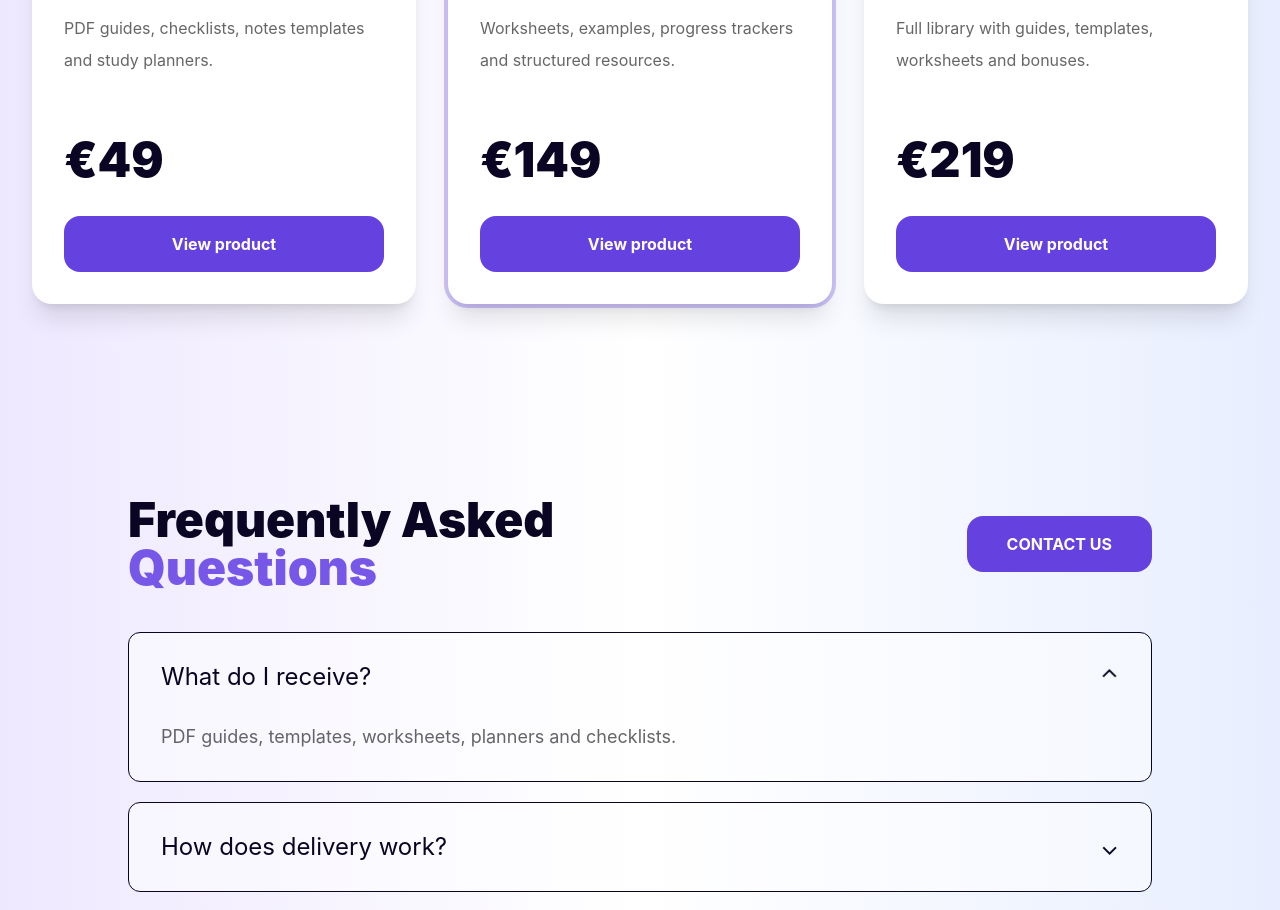
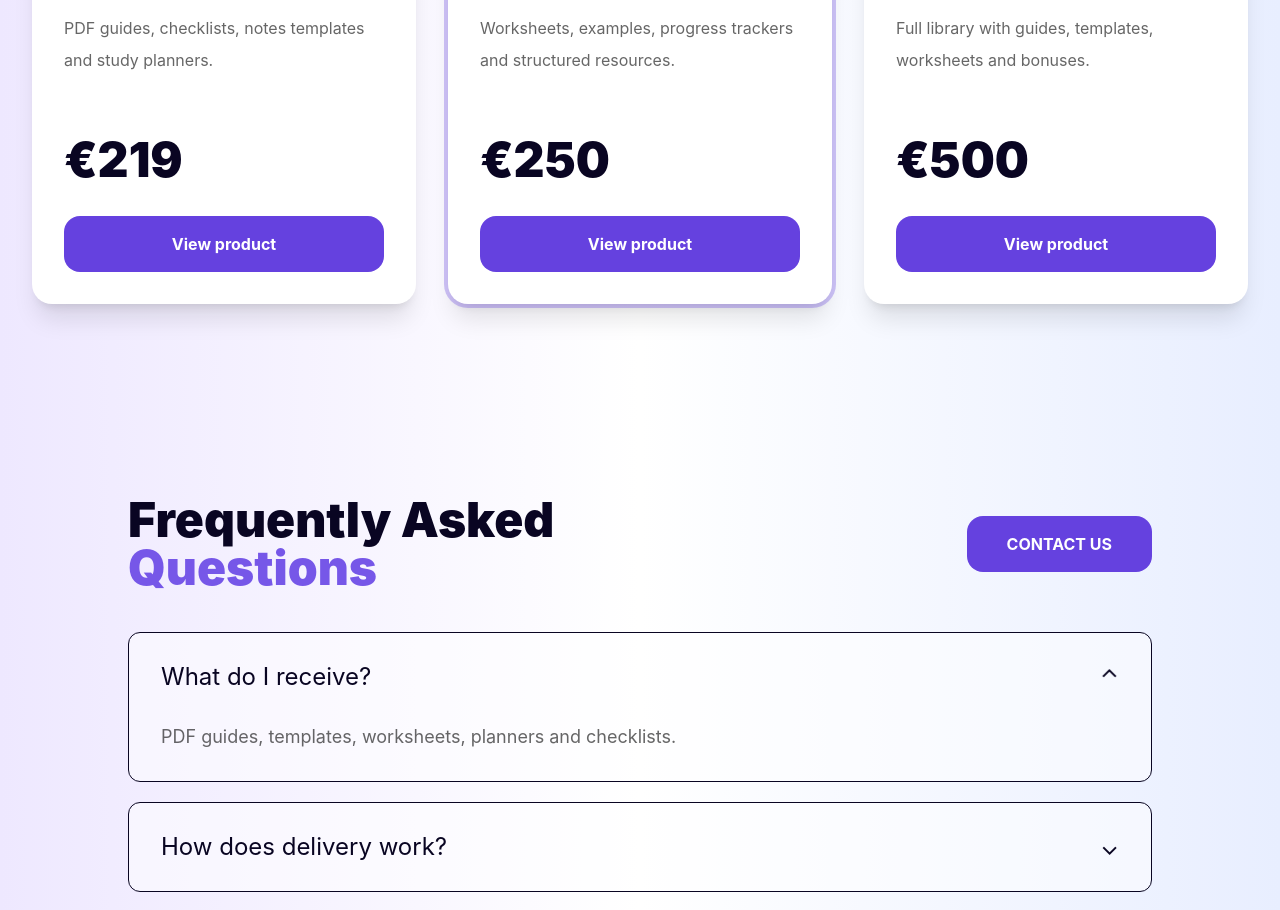
Before and after one commit to Barukov/holytime-stripe, a Next.js app: page / in a window 1280 px wide. Shown: the part 1940-2850 px from the top of the page. Built offline with nearby package versions, Linux system fonts and the light colour scheme.

Commit message:
Update product prices

```diff
--- a/app/page.tsx
+++ b/app/page.tsx
@@ -4,9 +4,9 @@ import Link from "next/link";
 import { useState } from "react";
 
 const products = [
-  ["starter", "Starter Learning Pack", "€49", "PDF guides, checklists, notes templates and study planners."],
-  ["advanced", "Advanced Learning Pack", "€149", "Worksheets, examples, progress trackers and structured resources."],
-  ["premium", "Premium Resource Bundle", "€219", "Full library with guides, templates, worksheets and bonuses."],
+  ["starter", "Starter Learning Pack", "€219", "PDF guides, checklists, notes templates and study planners."],
+  ["advanced", "Advanced Learning Pack", "€250", "Worksheets, examples, progress trackers and structured resources."],
+  ["premium", "Premium Resource Bundle", "€500", "Full library with guides, templates, worksheets and bonuses."],
 ];
 
 const faq = [
--- a/app/product/[slug]/page.tsx
+++ b/app/product/[slug]/page.tsx
@@ -7,17 +7,17 @@ import { useState } from "react";
 const products: any = {
   starter: {
     name: "Starter Learning Pack",
-    price: "€49",
+    price: "€219",
     tag: "For beginners",
   },
   advanced: {
     name: "Advanced Learning Pack",
-    price: "€149",
+    price: "€250",
     tag: "Most popular",
   },
   premium: {
     name: "Premium Resource Bundle",
-    price: "€219",
+    price: "€500",
     tag: "Best value",
   },
 };
```
